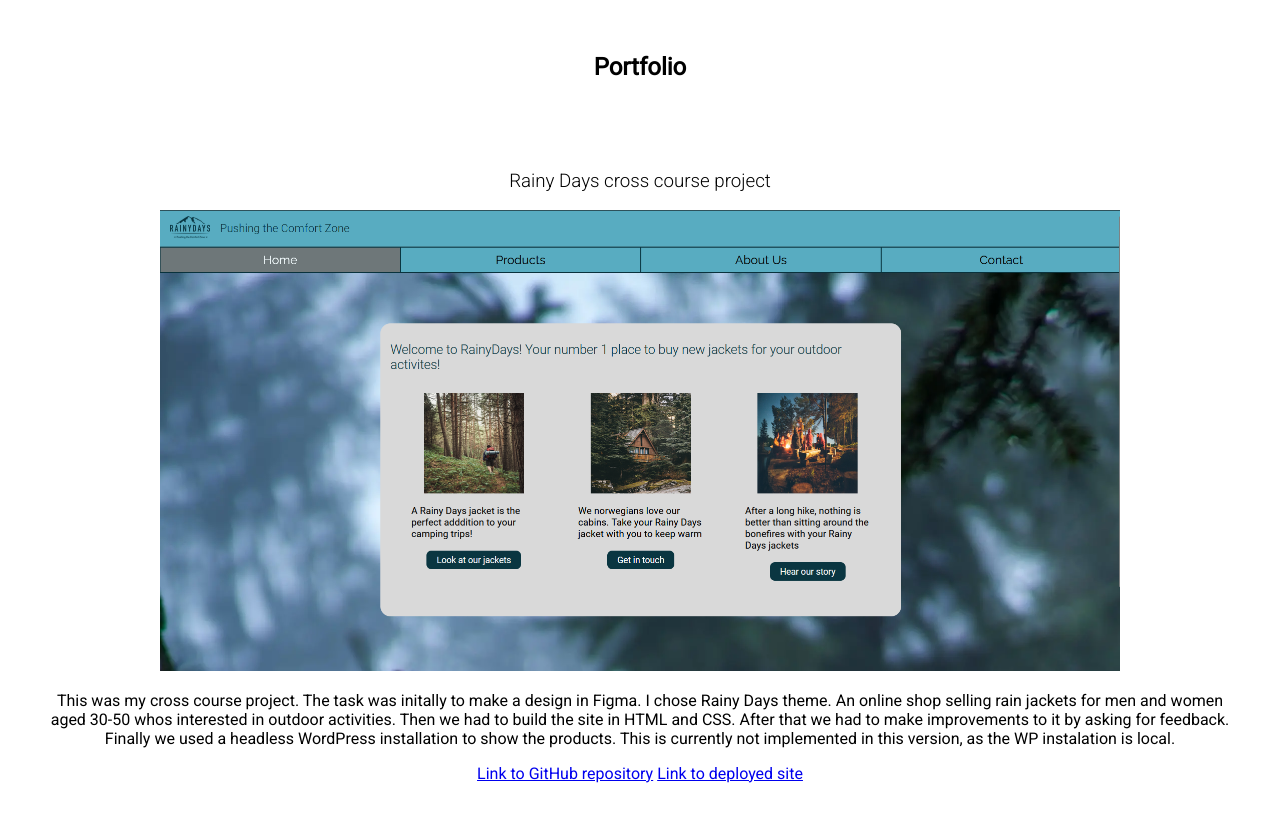
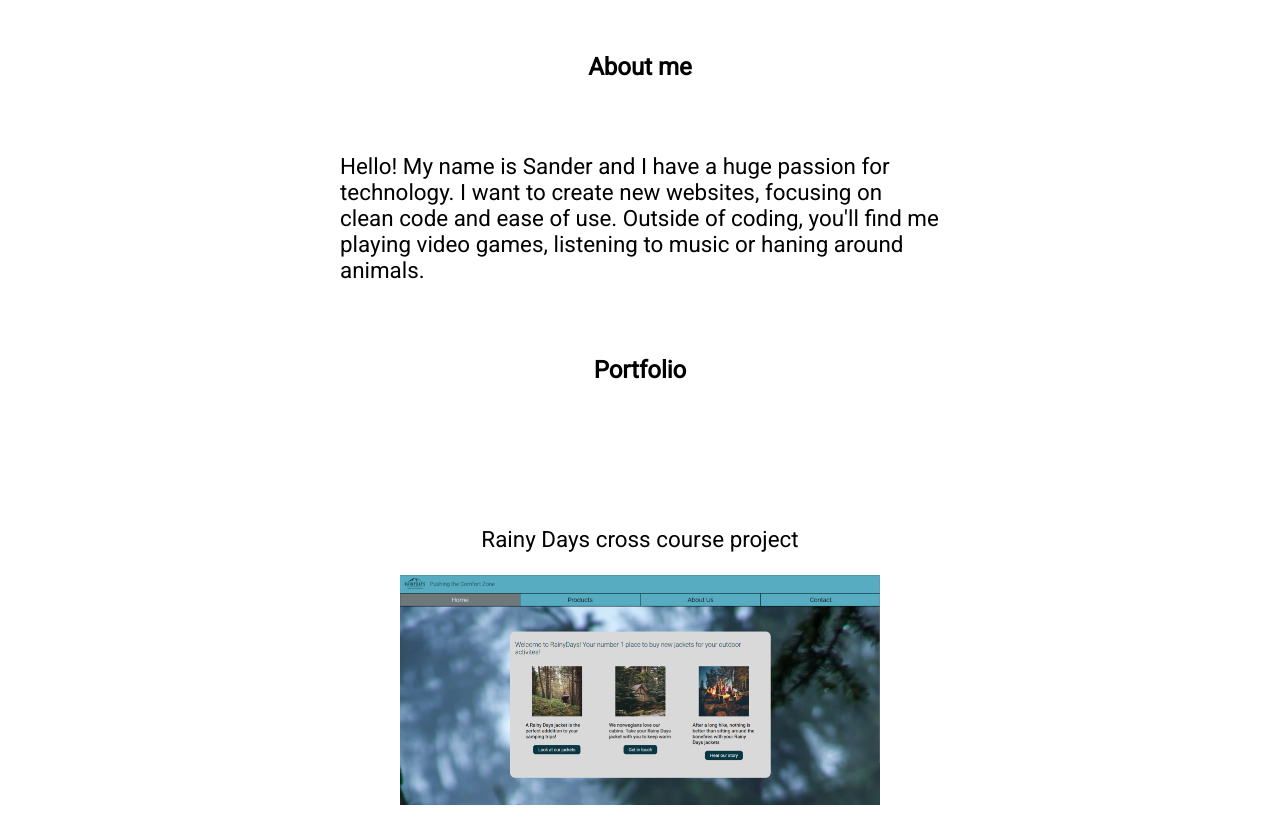
Before and after one commit to sansol0103/Portfolio, a plain HTML site: page index.html in a window 1280 px wide. Shown: the part 287-1100 px from the top of the page. Drawn offline with Linux system fonts and the light colour scheme.

Commit message:
Final commit

```diff
--- a/css/styles.css
+++ b/css/styles.css
@@ -60,24 +60,62 @@ h1, h2 {
     margin: 50px auto;
 }
 
+h2 {
+    grid-column: 1/2 ;
+}
+
 h3 {
-    font-weight: 300;
+    font-size: 1.4rem;
+    font-weight: 400;
+}
+
+section {
+    max-width: 600px;
+    margin: auto;
 }
 
 .portfolio {
     display: grid;
     grid-template-columns: 1fr;
     gap: 20px;
+    max-width: 600px;
+    margin: auto;
 }
 
 .portfolio div {
     text-align: center;
+    margin: 50px auto;
 }
 
 .portfolio img {
     width: 80%;
 }
 
+.portfolio a {
+    text-decoration: none;
+    padding: 8px 20px;
+    color: black;
+    background-color: #999999;
+    border-radius: 10px;
+    text-align: center;
+    font-size: 1.2rem;
+}
+
+.portfolio a:hover {
+    background-color: #4ee05d;
+}
+
+.about-me {
+    display: flex;
+    flex-direction: column;
+}
+
+.about-me p {
+    font-size: 1.4rem;
+}
+
+/*Footer*/
+
 footer {
     padding: 10px;
     font-family: var(--header-font);
--- a/index.html
+++ b/index.html
@@ -29,6 +29,10 @@
     </header>
     <main>
         <h1>Welcome to my portfolio site!</h1>
+        <section class="about-me">
+            <h2>About me</h2>
+            <p>Hello! My name is Sander and I have a huge passion for technology. I want to create new websites, focusing on clean code and ease of use. Outside of coding, you'll find me playing video games, listening to music or haning around animals.</p>
+        </section>
         <section class="portfolio">
             <h2>Portfolio</h2>
             <div>
@@ -53,9 +57,6 @@
                 <a href="https://bawkposts-blog.netlify.app">Link to deployed site</a>
             </div>
         </section>
-        <section class="about-me">
-
-        </section>
     </main>
     <footer>
         <p>Copyright &copy;</p>
```
